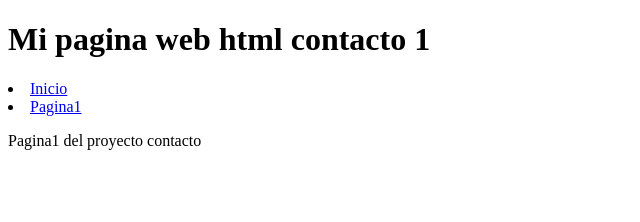
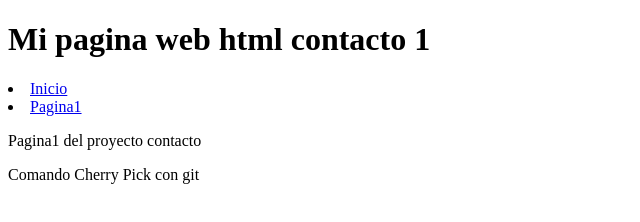
Before and after one commit to agarciafer/laboratorio, a plain HTML site: page contacto.html in a window 1280 px wide. Shown: the whole page, without its empty margins (0-640 px from the left). Drawn offline with Linux system fonts and the light colour scheme.

Commit message:
Cambios en los archivos principales texto Comando Cherry Pick con git

```diff
--- a/contacto.html
+++ b/contacto.html
@@ -11,5 +11,6 @@
 			  <li><a href="pagina1">Pagina1<a/></li>
 		   </u1>
 		   <p> Pagina1 del proyecto contacto</p>
+		   <p> Comando Cherry Pick con git</p>
 		   </body>
 </html>
```
Also changed, not shown: index.html (+1 -0 lines), pagina1.html (+1 -0 lines).
